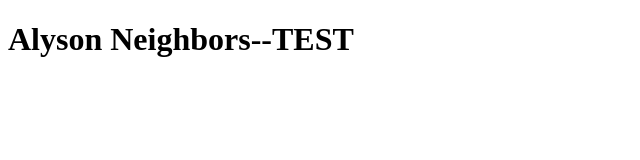
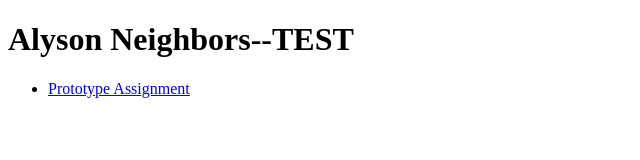
Before and after one commit to Aneighbors/ifsc-1310, a plain HTML site: page index.html in a window 1280 px wide. Shown: the whole page, without its empty margins (0-640 px from the left). Drawn offline with Linux system fonts and the light colour scheme.

Commit message:
Added new link

```diff
--- a/index.html
+++ b/index.html
@@ -1,4 +1,6 @@
+<!-- course home page -->
 <!doctype html>
+
 
 <html lang="en">
 <head>
@@ -12,5 +14,8 @@
 
 <body>
   <h1>Alyson Neighbors--TEST</h1>
+  <ul>
+    <li><a href="prototype/index.html">Prototype Assignment</a></li>
+  </ul>
 </body>
 </html>
```
Also changed, not shown: prototype/index.html (added), 1 other file.
